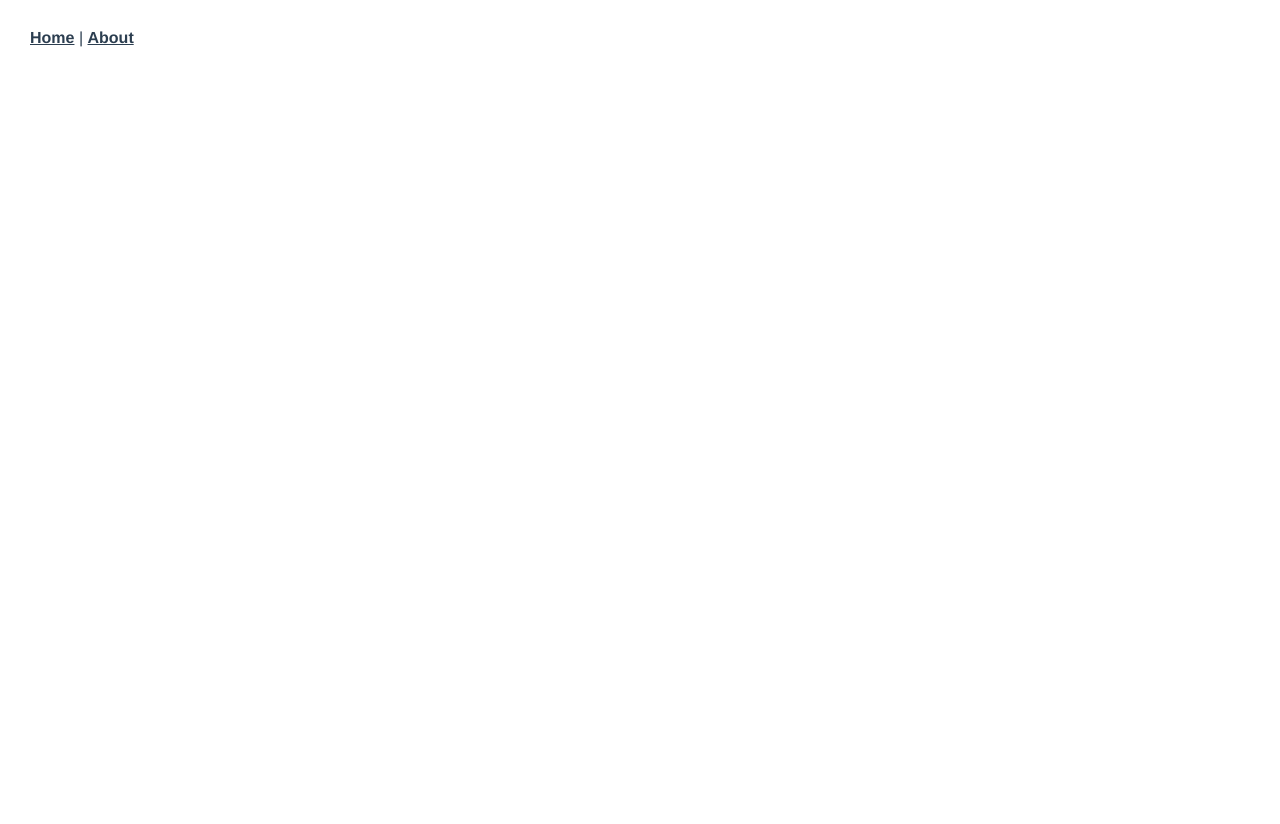
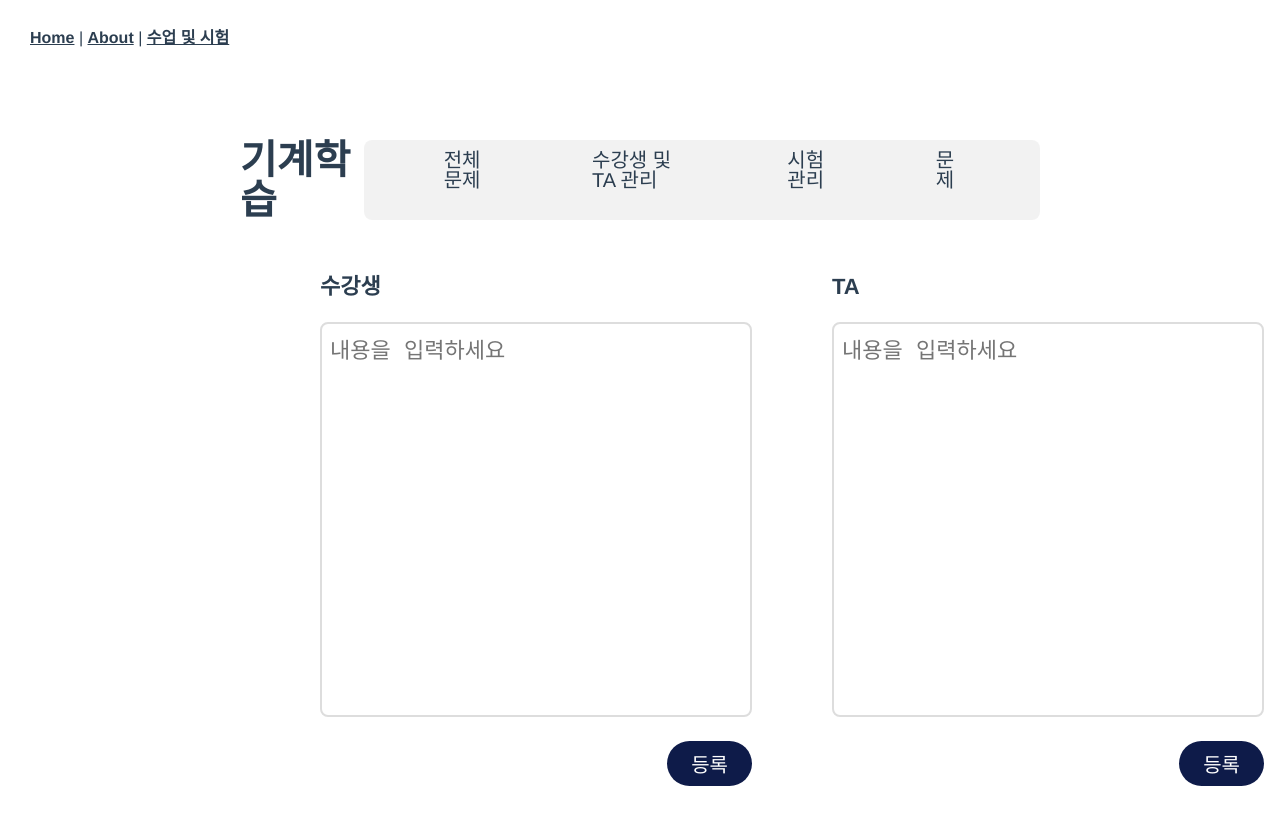
Before and after one commit to seggle/FE, a Vue app: page /class-manager in a window 1280 px wide. Before the commit this address had no page. Shown: the top 824 px of the page. Before the commit the page ends 800 px from the top, so only its background shows below. Built offline with nearby package versions, Linux system fonts and the light colour scheme.

Commit message:
Feat: Add ClassManager.vue

```diff
--- a/src/App.vue
+++ b/src/App.vue
@@ -1,7 +1,8 @@
 <template>
   <div id="nav">
     <router-link to="/">Home</router-link> |
-    <router-link to="/about">About</router-link>
+    <router-link to="/about">About</router-link> |
+    <router-link to="/class">수업 및 시험</router-link>
   </div>
   <router-view/>
 </template>
--- a/src/components/ClassNavBar.vue
+++ b/src/components/ClassNavBar.vue
@@ -3,7 +3,7 @@
     <h1 class="class-title">기계학습</h1>
     <nav class="class-nav">
         <router-link class="class-nav-list" to="/">전체 문제</router-link>
-        <router-link class="class-nav-list" to="/">수강생 및 TA 관리</router-link>
+        <router-link class="class-nav-list" to="/class-manager">수강생 및 TA 관리</router-link>
         <router-link class="class-nav-list" to="/">시험 관리</router-link>
         <router-link class="class-nav-list" to="/">문제</router-link>
     </nav>
@@ -21,7 +21,6 @@ export default {
 .class-nav-bar {
     display: flex;
     justify-content: space-between;
-    padding: 8vh 30vh;
 }
 
 .class-title {
--- a/src/router/index.js
+++ b/src/router/index.js
@@ -1,5 +1,7 @@
 import { createRouter, createWebHistory } from 'vue-router'
 import Home from '../views/Home.vue'
+import Class from '../views/Class.vue'
+import ClassManager from '../views/ClassManager.vue'
 
 const routes = [
   {
@@ -14,6 +16,16 @@ const routes = [
     // this generates a separate chunk (about.[hash].js) for this route
     // which is lazy-loaded when the route is visited.
     component: () => import(/* webpackChunkName: "about" */ '../views/About.vue')
+  },
+  {
+    path: '/class',
+    name: 'Class',
+    component: Class
+  },
+  {
+    path: '/class-manager',
+    name: 'ClassManager',
+    component: ClassManager
   }
 ]
 
--- /dev/null
+++ b/src/views/Class.vue
@@ -0,0 +1,23 @@
+<template>
+  <div class="class">
+    <ClassNavBar/>
+  </div>
+</template>
+
+<script>
+// @ is an alias to /src
+import ClassNavBar from '@/components/ClassNavBar.vue'
+
+export default {
+  name: 'Class',
+  components: {
+    ClassNavBar
+  }
+}
+</script>
+
+<style>
+.class {
+  padding: 8vh 30vh;
+}
+</style>
--- /dev/null
+++ b/src/views/ClassManager.vue
@@ -0,0 +1,74 @@
+<template>
+  <div class="class-manager">
+    <ClassNavBar/>
+    <form class="class-manager-form" v-on:submit.prevent="submitForm">
+      <div class="class-student-form">
+        <label for="class-student">수강생</label>
+        <textarea id="class-student" cols="30" rows="15" placeholder="내용을 입력하세요"></textarea>
+        <button class="class-manager-btn" type="submit" v-on:click="submitForm">등록</button>
+      </div>
+      <div class="class-TA-form">
+        <label for="class-TA">TA</label>
+        <textarea id="class-TA" cols="30" rows="15" placeholder="내용을 입력하세요"></textarea>
+        <button class="class-manager-btn" type="submit" v-on:click="submitForm">등록</button>
+      </div>
+    </form>
+  </div>
+</template>
+
+<script>
+// @ is an alias to /src
+import ClassNavBar from '@/components/ClassNavBar.vue'
+
+export default {
+  name: 'ClassManager',
+  components: {
+    ClassNavBar
+  }
+}
+</script>
+
+<style scoped>
+.class-manager {
+  padding: 8vh 30vh;
+}
+
+.class-manager-form {
+  display: flex;
+  justify-content: space-around;
+  padding: 4vh 0vh;
+}
+
+.class-student-form,
+.class-TA-form {
+  margin-left: 10vh;
+}
+
+label {
+  display: flex;
+  padding: 3vh 0vh;
+  font-size: 22px;
+  font-weight: bold;
+}
+
+textarea {
+  display: flex;
+  resize: none;
+  padding: 1vh 1vh;
+  font-size: 22px;
+  border: 2px solid rgb(221, 221, 221);
+  border-radius: 1vh;
+  margin-bottom: 3vh;
+}
+
+.class-manager-btn {
+    float: right;
+    padding: 1vh 3vh;
+    font-size: 20px;
+    background-color: var(--navy);
+    color: white;
+    border: none;
+    border-radius: 3vh;
+    cursor: pointer;
+}
+</style>
```
